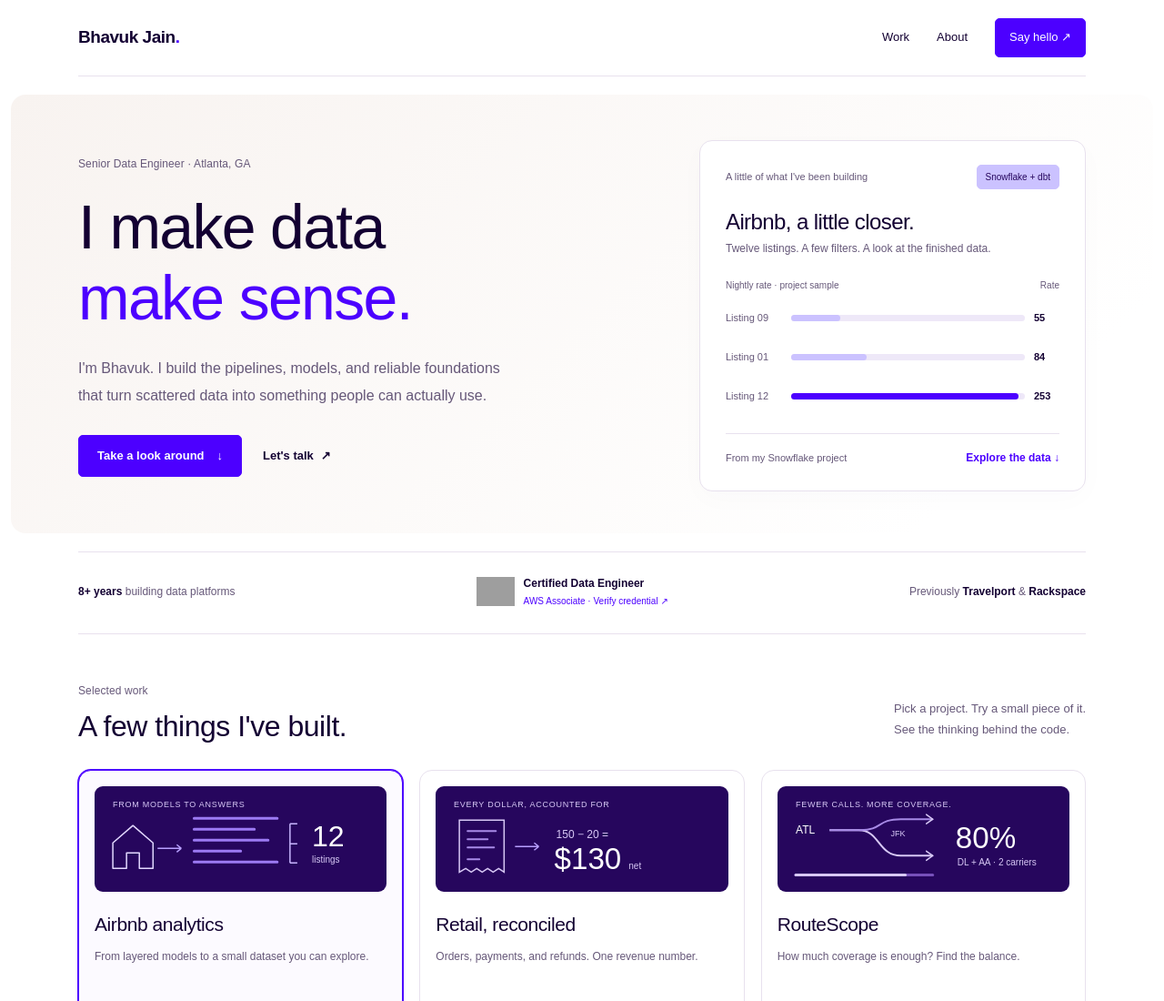
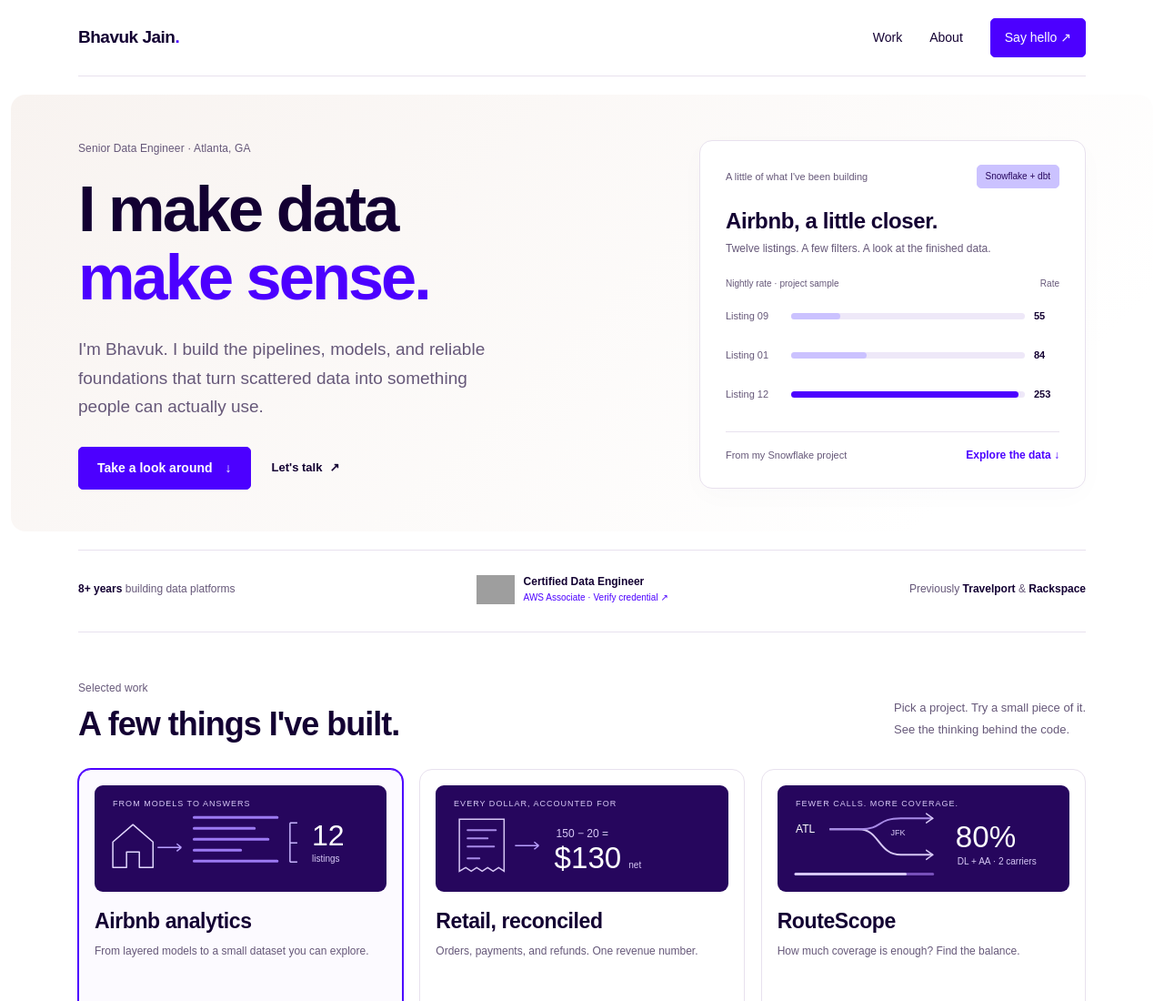
Before and after one commit to bhavukj100/bhavukj100.github.io, a plain HTML site: page index.html in a window 1280 px wide. Shown: the top 1100 px of the page at 91% size. Drawn offline with Linux system fonts and the light colour scheme; grey boxes are pictures that could not be loaded.

Commit message:
Restore original bold heading hierarchy and readable lead text

```diff
--- a/index.html
+++ b/index.html
@@ -186,17 +186,18 @@ h1{font-weight:400;letter-spacing:-3px}
 }
 
 
-/* Open spacing for the final typeface across the full site. */
-body{letter-spacing:0;font-weight:400}
-h1{font-weight:400;letter-spacing:-.025em;line-height:1.14}
-.sectionhead h2,.about h2,.contact h2{font-weight:400;letter-spacing:-.015em}
-.hero-preview h2,.lab-header h3{font-weight:500;letter-spacing:-.025em}
-.project-choice .choice-title{font-weight:500;letter-spacing:-.02em}
-.hero-copy>p,.about p{line-height:1.85}
-.brand{letter-spacing:-.025em}
-.project-cover svg text{letter-spacing:0}
-.project-cover svg text[letter-spacing]{letter-spacing:.08em}
-@media(max-width:690px){h1{letter-spacing:-.025em}.project-choice .choice-title{font-weight:500}}
+/* Restore the original portfolio typography hierarchy. */
+body{font-family:Arial,Helvetica,sans-serif;font-size:16px;line-height:1.6;letter-spacing:0;font-weight:400}
+h1{font-family:var(--font);font-size:clamp(46px,5.5vw,76px);line-height:1.06;letter-spacing:-3px;font-weight:700;margin:20px 0 26px}
+.brand{font-size:19px;font-weight:800;letter-spacing:-.5px}
+.hero-copy>p{font-size:19px;line-height:1.65}
+.sectionhead h2,.about h2,.contact h2{font-size:36px;line-height:1.2;letter-spacing:-1px;font-weight:700}
+.hero-preview h2,.lab-header h3{font-weight:700;letter-spacing:-.4px}
+.project-choice .choice-title{font-size:23px;font-weight:700;line-height:1.3;letter-spacing:-.4px}
+.navlinks,.btn{font-size:14px}.btn,.text-link{font-weight:600}
+@media(max-width:900px) and (min-width:691px){h1{font-size:56px}.hero-copy>p{font-size:17px}.project-choice .choice-title{font-size:20px!important}}
+@media(max-width:690px){h1{font-size:clamp(44px,10vw,57px);letter-spacing:-2px;font-weight:700}.hero-copy>p{font-size:17px}.sectionhead h2,.about h2,.contact h2{font-size:29px}.project-choice .choice-title{font-size:19px!important;font-weight:700}.navlinks{font-size:11px}.brand{font-size:17px}}
+@media(max-width:370px){.navlinks{font-size:10px}.brand{font-size:15px}}
 
 </style>
 </head>
```
Also changed, not shown: 1 other file.
